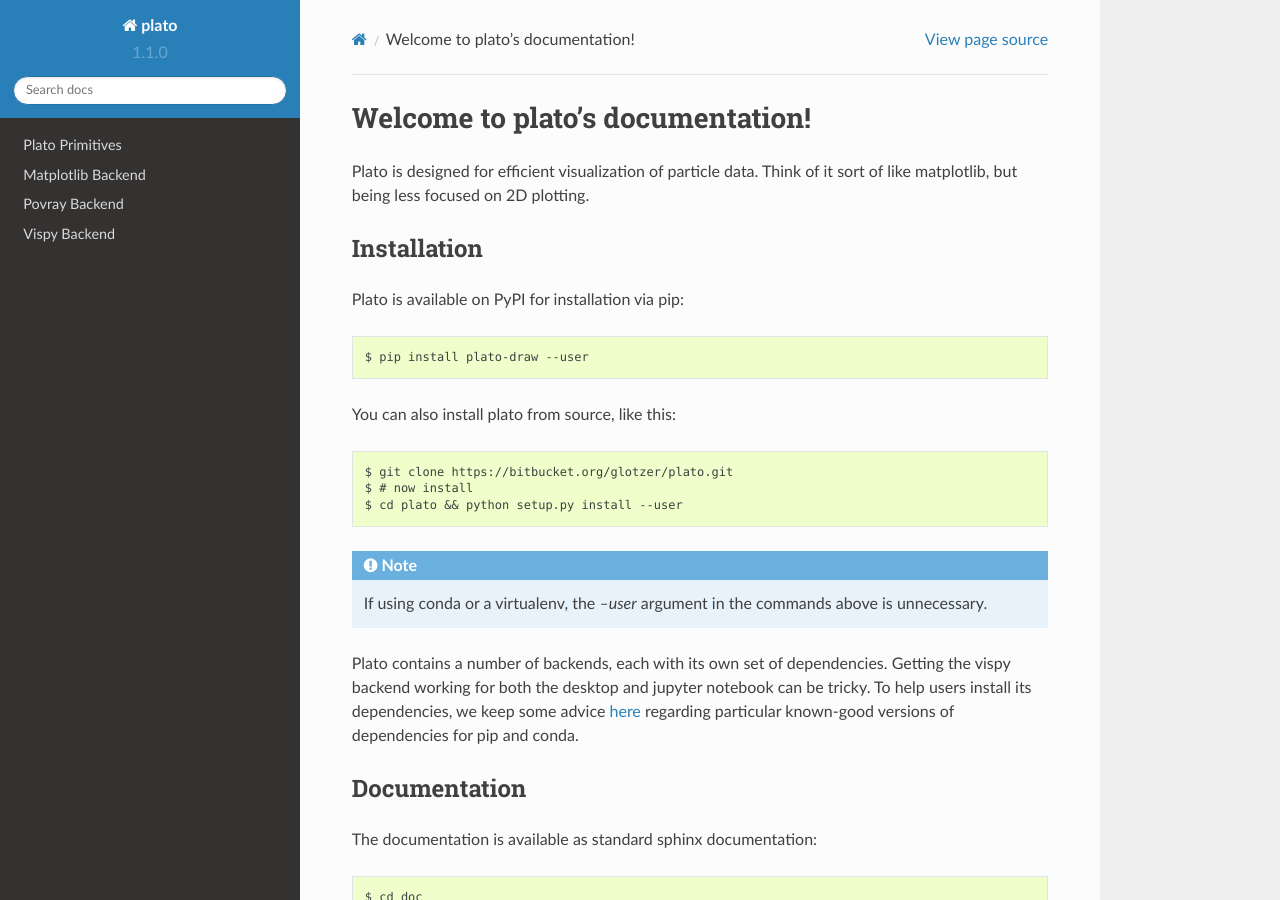
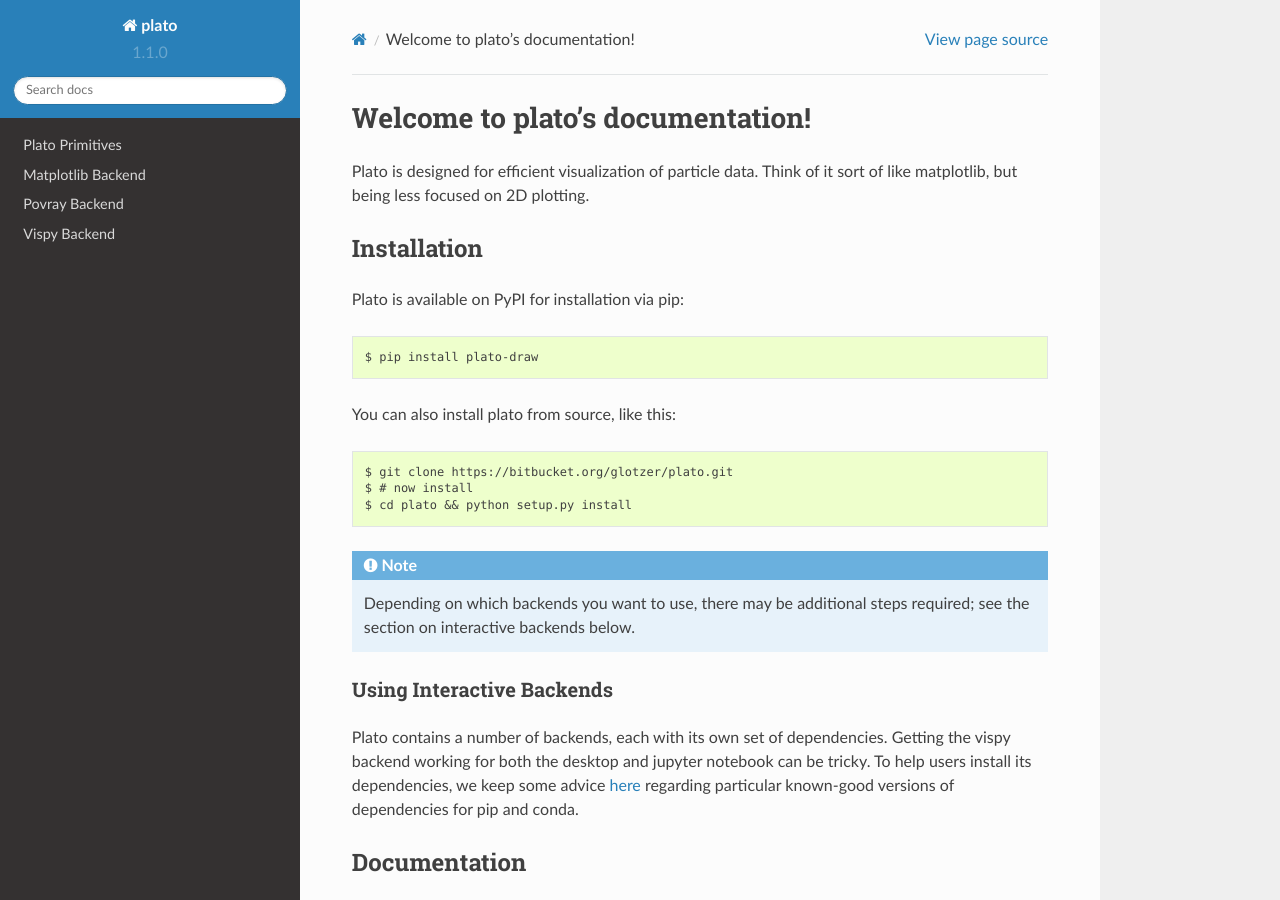
Before and after one commit to glotzerlab/plato, a Sphinx documentation site: the page built from doc/source/index.rst, in a window 1280 px wide and 900 px high. Built offline with Sphinx 7.4.7 and the Read the Docs theme 2.0.0, drawn with Linux system fonts in a browser that asks for light colours.

Commit message:
Make README.md point to readthedocs and emphasize backend dependencies in instructions

```diff
--- a/README.rst
+++ /dev/null
@@ -1 +0,0 @@
-doc/source/index.rst
--- a/doc/source/index.rst
+++ b/doc/source/index.rst
@@ -10,18 +10,22 @@
 
 Plato is available on PyPI for installation via pip::
 
-  $ pip install plato-draw --user
+  $ pip install plato-draw
 
 You can also install plato from source, like this::
 
    $ git clone https://bitbucket.org/glotzer/plato.git
    $ # now install
-   $ cd plato && python setup.py install --user
+   $ cd plato && python setup.py install
 
 .. note::
 
-   If using conda or a virtualenv, the `--user` argument in the
-   commands above is unnecessary.
+   Depending on which backends you want to use, there may be
+   additional steps required; see the section on interactive backends
+   below.
+
+Using Interactive Backends
+--------------------------
 
 Plato contains a number of backends, each with its own set of
 dependencies. Getting the vispy backend working for both the desktop
```
Also changed, not shown: README.md (added, +8 -0 lines).
